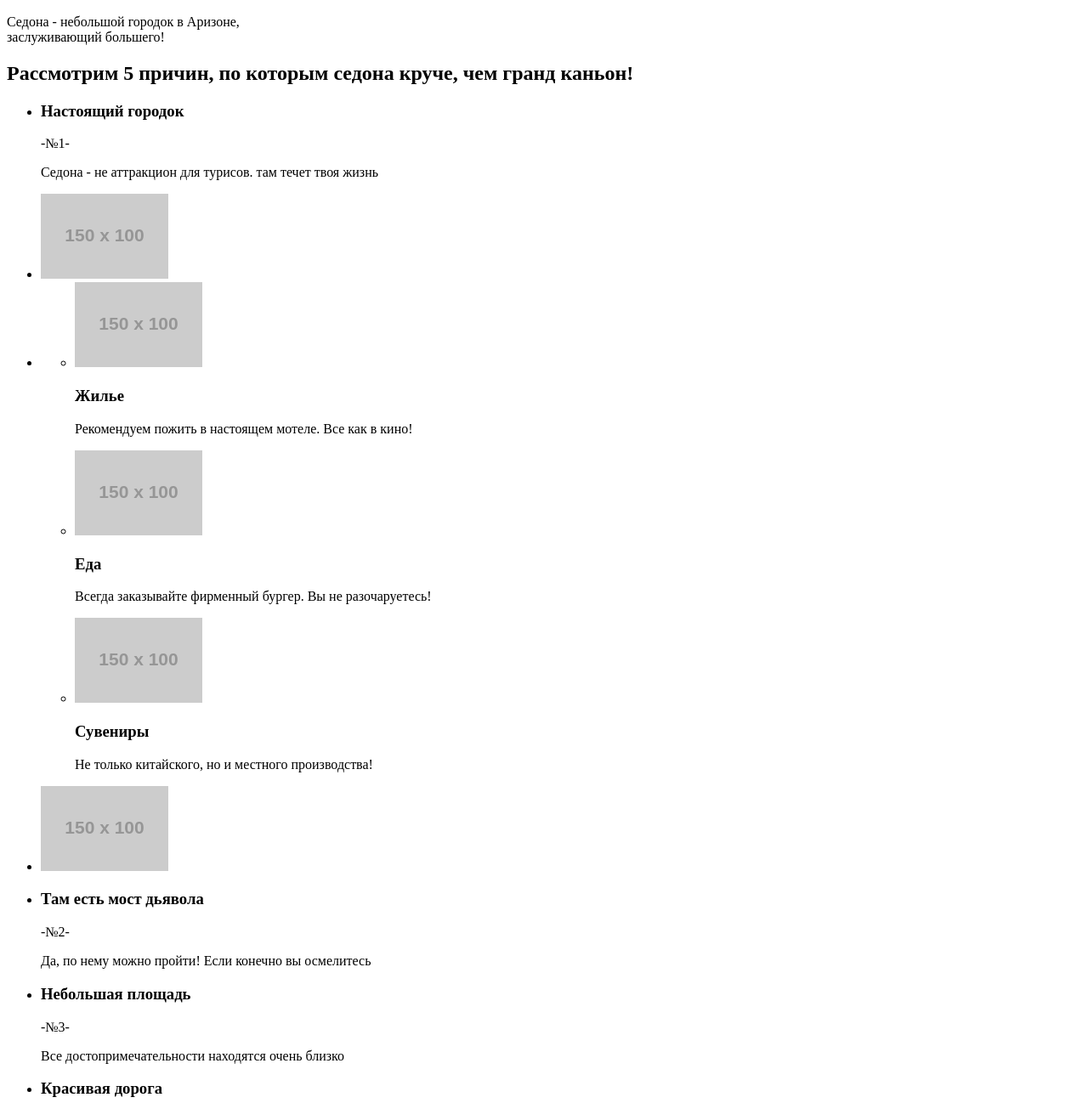
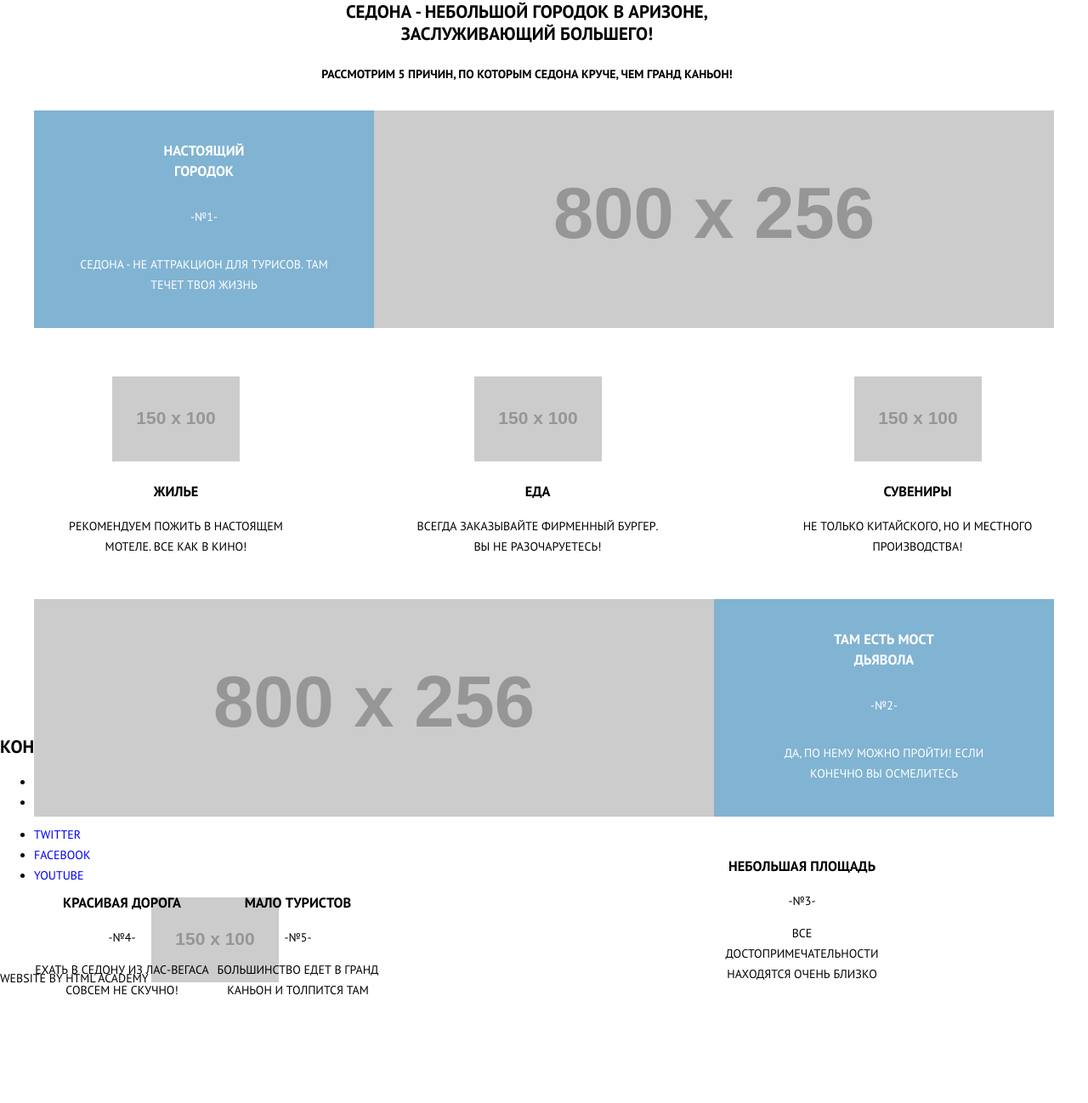
Before and after one commit to RessourdAlex/1500497-sedona-29, a plain HTML site: page index.html in a window 1280 px wide. Shown: the part 263-1561 px from the top of the page at 85% size. After the commit the page ends 1440 px from the top, so only its background shows below. Drawn offline with nearby package versions, Linux system fonts and the light colour scheme; placeholder pictures from the web are drawn by us.

Commit message:
Добавил классы и частично сделал стилизацию

```diff
--- /dev/null
+++ b/css/style.css
@@ -0,0 +1,159 @@
+:root {
+    --basic-black: #000000;
+    --basic-blue-light-3: #81B3D3;
+    --basic-blue-light-2: #81B3D2;
+    --basic-white: #ffffff;
+    --basic-extra-brown: #766357;
+    --basic-brown: #766458;
+    --basic-extra-grey: #333333;
+    --basic-grey: #A9A9A9;
+}
+body {
+    width: 1240px;
+    margin: 0;
+    padding: 0;
+    font-family: "PT Sans", Arial, sans-serif;
+    font-size: 14px;
+    line-height: 24px;
+    text-transform: uppercase;
+    background-color: var(--basic-white);
+    /*text-align: center;*/
+}
+
+.page a{
+    text-decoration: none;
+}
+
+.main-navigation {
+    font-size: 16px;
+    line-height: 20px;
+    color: var(--basic-black);
+    background-color: transparent;
+    /*position: fixed;*/
+}
+
+.main-navigation-wrapper {
+    background-color: var(--basic-black);
+}
+
+.site-navigation-list {
+    list-style: none;
+}
+
+.city-description {
+    text-align: center;
+}
+
+.about-Sedona {
+    font-size: 21px;
+    line-height: 26px;
+    font-weight: bold;
+}
+
+.five-causes {
+    font-size: 14px;
+    line-height: 26px;
+}
+
+.cause-list {
+    list-style: none;
+}
+
+.cause-item-blue {
+    width: 400px;
+    height: 256px;
+    text-align: center;
+    float: left;
+    color: var(--basic-white);
+    background-color: var(--basic-blue-light-2);
+}
+.cause-item-blue-2 {
+    width: 400px;
+    height: 256px;
+    text-align: center;
+    float: left;
+    position: relative;
+    top: 220px;
+    color: var(--basic-white);
+    background-color: var(--basic-blue-light-2);
+}
+
+.causes-title-blue {
+    width: 122px;
+    height: 43px;
+    margin-top: 35px;
+    margin-left: 139px;
+}
+
+.causes-number-blue {
+    width: 50px;
+    height: 21px;
+    margin-top: 35px;
+    margin-left: 175px;
+}
+
+.causes-text-blue {
+    width: 298px;
+    height: 43px;
+    margin-top: 35px;
+    margin-left: 51px;
+}
+
+.leisure {
+    list-style: none;
+}
+
+.cause-picture-1 {
+    margin-top: 30px;
+}
+
+.cause-picture-2 {
+    float: left;
+    position: relative;
+    top: 220px;
+}
+
+.cause-item-blue {
+    float: left;
+}
+.leisure-item-1 {
+    width: 254px;
+    height: 42px;
+    text-align: center;
+    margin-top: 50px;
+    float: left;
+}
+
+.leisure-item-2 {
+    width: 297px;
+    height: 42px;
+    text-align: center;
+    margin-top: 50px;
+    margin-left: 150px;
+    float: left;
+}
+
+.cause-item-white-1 {
+     position: relative;
+     top: 250px;
+     width: 207px;
+     height: 43px;
+     float: left;
+    text-align: center;
+ }
+.cause-item-white-2 {
+    position: relative;
+    top: 250px;
+    width: 207px;
+    height: 43px;
+    float: left;
+    text-align: center;
+}
+.cause-item-white-3 {
+    position: relative;
+    top: 250px;
+    width: 207px;
+    height: 43px;
+    float: left;
+    text-align: center;
+}
--- a/index.html
+++ b/index.html
@@ -1,122 +1,125 @@
 <!DOCTYPE html>
-  <html lang="ru">
+<html class="page" lang="ru">
 <head>
   <meta charset="utf-8">
   <title>HTML Academy: Седона</title>
+  <link href="https://fonts.googleapis.com/css2?family=PT+Sans:wght@400;700&display=swap" rel="stylesheet">
+  <link href="css/normalize.css" rel="stylesheet">
+  <link href="css/style.css" rel="stylesheet">
 </head>
-  <body>
+<body class="page-body">
 
-  <header>
-    <nav>
-      <a>
+<header class="main-header">
+  <nav class="main-navigation">
+    <a class="main-navigation-logo">
       <img src="https://via.placeholder.com/150x100" width="150" height="100" alt="Логотип Седоны">
     </a>
-      <ul>
-        <li><a href="blank.html">информация</a></li>
-        <li><a href="blank.html">фото и видео </a></li>
-        <li><a href="blank.html">карта штата</a></li>
-        <li><a href="hotels.html">гостиницы</a></li>
+    <ul class="site-navigation-list">
+      <li class="site-navigation-item"><a href="blank.html">информация</a></li>
+      <li class="site-navigation-item"><a href="blank.html">фото и видео </a></li>
+      <li class="site-navigation-item"><a href="blank.html">карта штата</a></li>
+      <li class="site-navigation-item"><a href="hotels.html">гостиницы</a></li>
     </ul>
 
   </nav>
 
 </header>
-  <main>
+<main class="center">
 
   <h1>Описание Седоны</h1>
-    <section>
-      <p>Седона - небольшой городок в Аризоне,<br>
+  <section class="city-description">
+    <p class="about-Sedona">Седона - небольшой городок в Аризоне,<br>
       заслуживающий большего!</p>
-      <h2>Рассмотрим 5 причин, по которым седона круче, чем гранд каньон!</h2>
+    <h2 class="five-causes">Рассмотрим 5 причин, по которым седона круче, чем гранд каньон!</h2>
   </section>
 
-    <section>
-      <ul>
-        <li>
-          <h3>Настоящий городок</h3>
-          <p>-№1-</p>
-          <p>Седона - не аттракцион для турисов. там течет твоя жизнь</p>
+  <section class="causes">
+    <ul class="cause-list">
+      <li class="cause-item-blue">
+        <h3 class="causes-title-blue">Настоящий городок</h3>
+        <p class="causes-number-blue">-№1-</p>
+        <p class="causes-text-blue">Седона - не аттракцион для турисов. там течет твоя жизнь</p>
       </li>
-        <li>
-          <img src="https://via.placeholder.com/150x100" width="150" height="100" alt="Интерьер">
+      <li class="cause-picture-1">
+        <img src="https://via.placeholder.com/800x256" width="800" height="256" alt="Интерьер">
       </li>
-        <li>
-          <ul>
-            <li>
+      <li class="cause-item-list">
+        <ul class="leisure">
+          <li class="leisure-item-1">
             <img src="https://via.placeholder.com/150x100" width="150" height="100" alt="Иконка 1">
             <h3>Жилье</h3>
             <p>Рекомендуем пожить в настоящем мотеле. Все как в кино!</p>
           </li>
-            <li>
+          <li class="leisure-item-2">
             <img src="https://via.placeholder.com/150x100" width="150" height="100" alt="Иконка 2">
             <h3>Еда</h3>
             <p>Всегда заказывайте фирменный бургер. Вы не разочаруетесь!</p>
           </li>
-            <li>
+          <li class="leisure-item-2">
             <img src="https://via.placeholder.com/150x100" width="150" height="100" alt="Иконка 3">
             <h3>Сувениры</h3>
             <p>Не только китайского, но и местного производства!</p>
           </li>
         </ul>
       </li>
-        <li>
-          <img src="https://via.placeholder.com/150x100" width="150" height="100" alt="ФОТОГРАФИЯ ПЕЙЗАЖА">
+      <li class="cause-picture-2">
+        <img src="https://via.placeholder.com/800x256" width="800" height="256" alt="ФОТОГРАФИЯ ПЕЙЗАЖА">
       </li>
-        <li>
-          <h3>Там есть мост дьявола</h3>
-          <p>-№2-</p>
-          <p>Да, по нему можно пройти! Если конечно вы осмелитесь</p>
+      <li class="cause-item-blue-2">
+        <h3 class="causes-title-blue">Там есть мост дьявола</h3>
+        <p class="causes-number-blue">-№2-</p>
+        <p class="causes-text-blue">Да, по нему можно пройти! Если конечно вы осмелитесь</p>
       </li>
-        <li>
-          <h3>Небольшая площадь</h3>
-          <p>-№3-</p>
-          <p>Все достопримечательности находятся очень близко</p>
+      <li class="cause-item-white-1">
+        <h3 class="causes-title-white">Небольшая площадь</h3>
+        <p class="causes-number-white">-№3-</p>
+        <p class="causes-text-white">Все достопримечательности находятся очень близко</p>
       </li>
-        <li>
-          <h3>Красивая дорога</h3>
-          <p>-№4-</p>
-          <p>Ехать в Седону из Лас-Вегаса совсем не скучно!</p>
+      <li class="cause-item-white-2">
+        <h3 class="causes-title-white">Красивая дорога</h3>
+        <p class="causes-number-white">-№4-</p>
+        <p class="causes-text-white">Ехать в Седону из Лас-Вегаса совсем не скучно!</p>
       </li>
-        <li>
-          <h3>Мало туристов</h3>
-          <p>-№5-</p>
-          <p>Большинство едет в гранд каньон и толпится там</p>
+      <li class="cause-item-white-3">
+        <h3 class="causes-title-white">Мало туристов</h3>
+        <p class="causes-number-white">-№5-</p>
+        <p class="causes-text-white">Большинство едет в гранд каньон и толпится там</p>
       </li>
     </ul>
   </section>
 
-    <section>
+  <section class="selection-hotels">
     <h2>Заинтересовались?</h2>
-      <p>Укажите предполагаемые даты поездки, и мы покажем вам лучшие предложеиня гостниц в Седоне</p>
+    <p>Укажите предполагаемые даты поездки, и мы покажем вам лучшие предложения гостиниц в Седоне</p>
   </section>
 
 </main>
-  <footer>
+<footer class="footer-relation">
   <h2>Контактные данные</h2>
-    <section>
-      <ul>
-        <li>
+  <section class="relation-phone">
+    <ul class="relation-phone-list">
+      <li class="relation-phone-item">
         <a href="#">#VISITSEDONA</a>
       </li>
-        <li>
+      <li class="relation-phone-item">
         ТЕЛ: <a href="tel:+74956660166">+7 (495) 666-01-66</a>
       </li>
     </ul>
   </section>
-    <section>
-      <ul>
-        <li>
+  <section class="relation-social-networks">
+    <ul class="relation-social-networks-list">
+      <li class="relation-social-networks-item">
         <a href="#">Twitter</a>
       </li>
-        <li>
+      <li class="relation-social-networks-item">
         <a href="#">Facebook</a>
       </li>
-        <li>
+      <li class="relation-social-networks-item">
         <a href="#">Youtube</a>
       </li>
     </ul>
   </section>
-    <section>
+  <section class="relation-Academy">
     <span>WEBSITE BY html academy</span>
     <a href="https://up.htmlacademy.ru./intensive/htmlcss9"><img src="https://via.placeholder.com/150x100" width="150" height="100" alt="Copyright"></a>
   </section>
```
Also changed, not shown: hotels.html (+50 -50 lines). Lines whose indentation alone changed are shown as unchanged.
